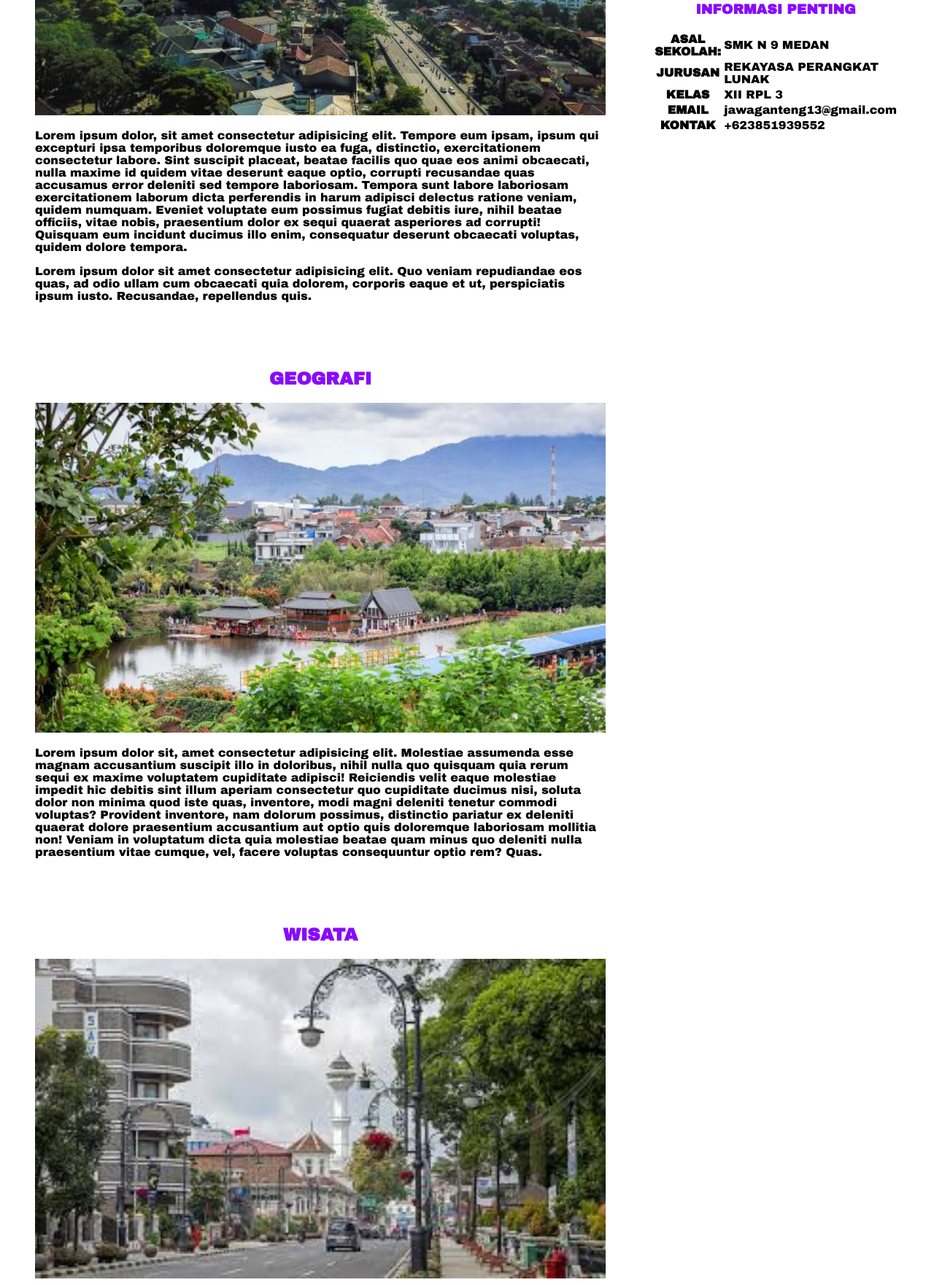
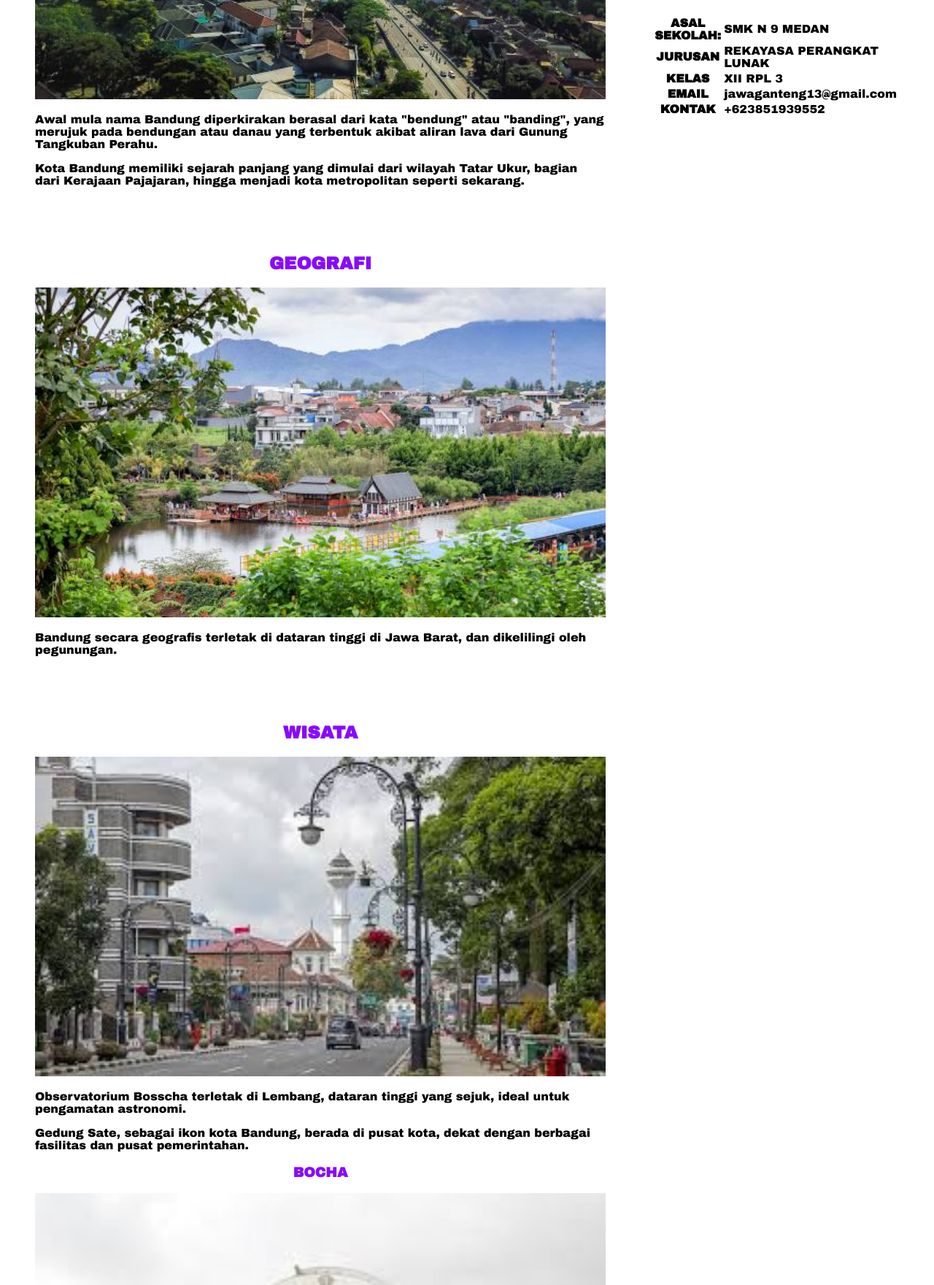
Before and after one commit to rakhaalfiansyah/Membuat-Website-Sederhana, a plain HTML site: page index.html in a window 1280 px wide. Shown: the part 750-2511 px from the top of the page at 73% size. Drawn offline with Linux system fonts and the light colour scheme.

Commit message:
Update index.html

```diff
--- a/index.html
+++ b/index.html
@@ -13,7 +13,7 @@
     <header>
         <div class="jumbotron">
             <h1>BANDUNG</h1>
-            <p>Lorem ipsum dolor, sit amet consectetur adipisicing elit. Dicta quaerat laborum ab repellat repellendus quibusdam, natus voluptas mollitia aliquam labore.</p>
+            <p> "Kota Kembang" dan "Paris van Java"</p>
         </div>
         <nav>
             <ul>
@@ -30,10 +30,10 @@
                 <h2>SEJARAH</h2>
                     <img src="assets/img/bandung.jpg" alt="SEJARAH" class="featured-image">
                     <p>
-                        Lorem ipsum dolor, sit amet consectetur adipisicing elit. Tempore eum ipsam, ipsum qui excepturi ipsa temporibus doloremque iusto ea fuga, distinctio, exercitationem consectetur labore. Sint suscipit placeat, beatae facilis quo quae eos animi obcaecati, nulla maxime id quidem vitae deserunt eaque optio, corrupti recusandae quas accusamus error deleniti sed tempore laboriosam. Tempora sunt labore laboriosam exercitationem laborum dicta perferendis in harum adipisci delectus ratione veniam, quidem numquam. Eveniet voluptate eum possimus fugiat debitis iure, nihil beatae officiis, vitae nobis, praesentium dolor ex sequi quaerat asperiores ad corrupti! Quisquam eum incidunt ducimus illo enim, consequatur deserunt obcaecati voluptas, quidem dolore tempora.
+                        Awal mula nama Bandung diperkirakan berasal dari kata "bendung" atau "banding", yang merujuk pada bendungan atau danau yang terbentuk akibat aliran lava dari Gunung Tangkuban Perahu.
                     </p>
                     <p>
-                        Lorem ipsum dolor sit amet consectetur adipisicing elit. Quo veniam repudiandae eos quas, ad odio ullam cum obcaecati quia dolorem, corporis eaque et ut, perspiciatis ipsum iusto. Recusandae, repellendus quis.
+                        Kota Bandung memiliki sejarah panjang yang dimulai dari wilayah Tatar Ukur, bagian dari Kerajaan Pajajaran, hingga menjadi kota metropolitan seperti sekarang.
                     </p>
             </article>
 
@@ -41,7 +41,7 @@
                 <h2>GEOGRAFI</h2>
                     <img src="assets/img/geografi.jpg" alt="GEOGRAFI" class="featured-image">
                     <p>
-                        Lorem ipsum dolor sit, amet consectetur adipisicing elit. Molestiae assumenda esse magnam accusantium suscipit illo in doloribus, nihil nulla quo quisquam quia rerum sequi ex maxime voluptatem cupiditate adipisci! Reiciendis velit eaque molestiae impedit hic debitis sint illum aperiam consectetur quo cupiditate ducimus nisi, soluta dolor non minima quod iste quas, inventore, modi magni deleniti tenetur commodi voluptas? Provident inventore, nam dolorum possimus, distinctio pariatur ex deleniti quaerat dolore praesentium accusantium aut optio quis doloremque laboriosam mollitia non! Veniam in voluptatum dicta quia molestiae beatae quam minus quo deleniti nulla praesentium vitae cumque, vel, facere voluptas consequuntur optio rem? Quas.
+                        Bandung secara geografis terletak di dataran tinggi di Jawa Barat, dan dikelilingi oleh pegunungan.
                     </p>
             </article>
 
@@ -49,17 +49,17 @@
                 <h2>WISATA</h2>
                     <img src="assets/img/wisata.jpg" alt="WISATA" class="featured-image">
                     <p>
-                        Lorem ipsum dolor sit amet consectetur, adipisicing elit. Dicta hic ratione, aperiam accusamus sequi impedit delectus? A accusantium eligendi maxime magni animi id reprehenderit? Porro laudantium modi suscipit dolorem pariatur vero tempora nobis, voluptatibus repudiandae voluptates libero, obcaecati vitae soluta quidem molestias iste explicabo? Vero totam eius, ad cumque rem dolorum necessitatibus! Dolorem vitae molestiae fugiat officiis eaque accusantium ipsam. Pariatur qui explicabo maiores sit porro. Exercitationem similique error vitae culpa hic nihil explicabo harum nemo veritatis mollitia earum voluptates laudantium id pariatur natus, laboriosam illo ducimus, ratione distinctio minus atque asperiores. Nisi error facilis rem cumque placeat quis impedit.
+                        Observatorium Bosscha terletak di Lembang, dataran tinggi yang sejuk, ideal untuk pengamatan astronomi.
                     </p>
                     <p>
-                        Lorem ipsum dolor sit amet consectetur adipisicing elit. Nulla sint reiciendis voluptates incidunt odit. Cum, error voluptas. Quas eum quam odit maiores, placeat nam inventore perspiciatis explicabo eius, voluptatibus illo!
+                        Gedung Sate, sebagai ikon kota Bandung, berada di pusat kota, dekat dengan berbagai fasilitas dan pusat pemerintahan.
                     </p>
 
                 <section>
                     <h3>BOCHA</h3>
                     <img src="assets/img/bocha.jpg" alt="BOCHA" class="featured-image">
                     <p>
-                        Lorem ipsum dolor sit amet consectetur adipisicing elit. Quasi, doloribus voluptas similique magni debitis facilis deserunt obcaecati sit quis minus ducimus. Rerum eveniet nesciunt incidunt magni esse eligendi saepe alias!
+                        Observatorium Bosscha, yang sekarang berada di bawah naungan Institut Teknologi Bandung (ITB), didirikan atas inisiatif Karel Albert Rudolf Bosscha pada tahun 1923. Observatorium ini merupakan observatorium astronomi modern pertama di Asia Tenggara.
                     </p>
                 </section>
 
@@ -67,7 +67,7 @@
                     <h3>GEDUNG SATE</h3>
                     <img src="assets/img/gedungsate.jpg" alt="GEDUNG SATE" class="featured-image">
                     <p>
-                        Lorem ipsum dolor sit amet consectetur adipisicing elit. Voluptatibus deleniti, exercitationem iure dolorum facilis nisi amet architecto animi, aliquid quam quisquam commodi sunt harum quasi rem omnis rerum! Quo, itaque?
+                        Gedung Sate, yang terletak di Bandung, Jawa Barat, adalah sebuah bangunan bersejarah yang awalnya dibangun sebagai kantor pemerintahan Hindia Belanda pada tahun 1920-an. Bangunan ini dikenal dengan ciri khas atapnya yang menyerupai tusuk sate dengan enam ornamen berbentuk buah.
                     </p>
                 </section>
             </article>
```
